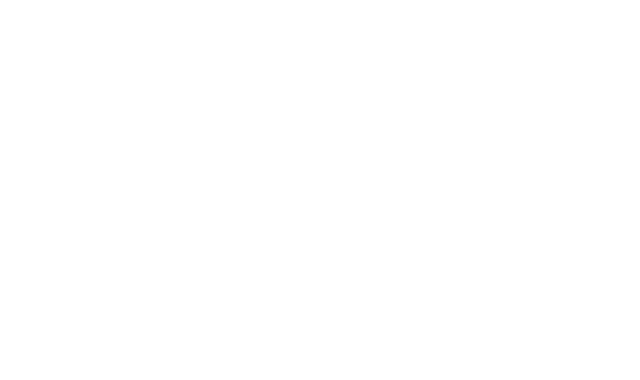
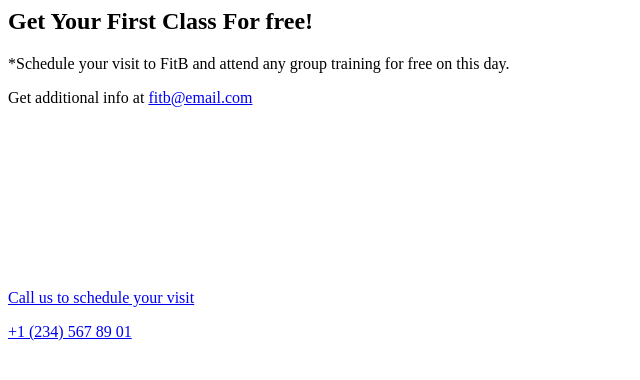
Before and after one commit to koldovsky/1144-team-04, a plain HTML site: page index.suggestion.partial.html in a window 1280 px wide. Shown: the whole page, without its empty margins (0-640 px from the left). Drawn offline with Linux system fonts and the light colour scheme.

Commit message:
Added Two New Sections

```diff
--- a/index.html
+++ b/index.html
@@ -25,10 +25,14 @@
       <section data-include="index.personal-training.partial.html"></section>
       <!-- Sofiia Hunkalo -->
       <section data-include="index.group-training.partial.html"></section>
+       <!--- Назар Рожаловський--->
+       <section data-include="index.suggestion.partial.html"></section>
       <!-- Maksym Khakimzhanov -->
       <section data-include="index.our-trainers.partial.html"></section>
       <!-- Іванюк Соломія -->
       <section data-include="index.how-to-start.partial.html"></section>
+       <!--- Назар Рожаловський--->
+       <section data-include="index.invitation.partial.html"></section>
       <!--- Чуб Катерина --->
       <section data-include="index.latest-articles.partial.html"></section>
       <!-- Maksym Khakimzhanov -->
--- a/index.suggestion.partial.html
+++ b/index.suggestion.partial.html
@@ -0,0 +1,14 @@
+<!--- Suggestion Section--->
+
+<section class="suggestion">
+
+    <h2 class="suggestion__heading">Get Your First Class For free!</h2>
+    <p class="suggestion__item"><time>*</time>Schedule your visit to FitB and attend any group training for free on this day.
+    </p>
+    <p class="suggestion__item">Get additional info at <a href="https://mail.google.com/mail/u/0/#inbox">fitb@email.com
+    </p>
+    <iframe src="." frameborder="0"></iframe>
+    <p class="suggestion__item">Call us to schedule your visit </p>
+    <a href="+1 (234) 567 89 01">+1 (234) 567 89 01</a>
+
+</section>
```
Also changed, not shown: index.invitation.partial.html (+7 -1 lines).
